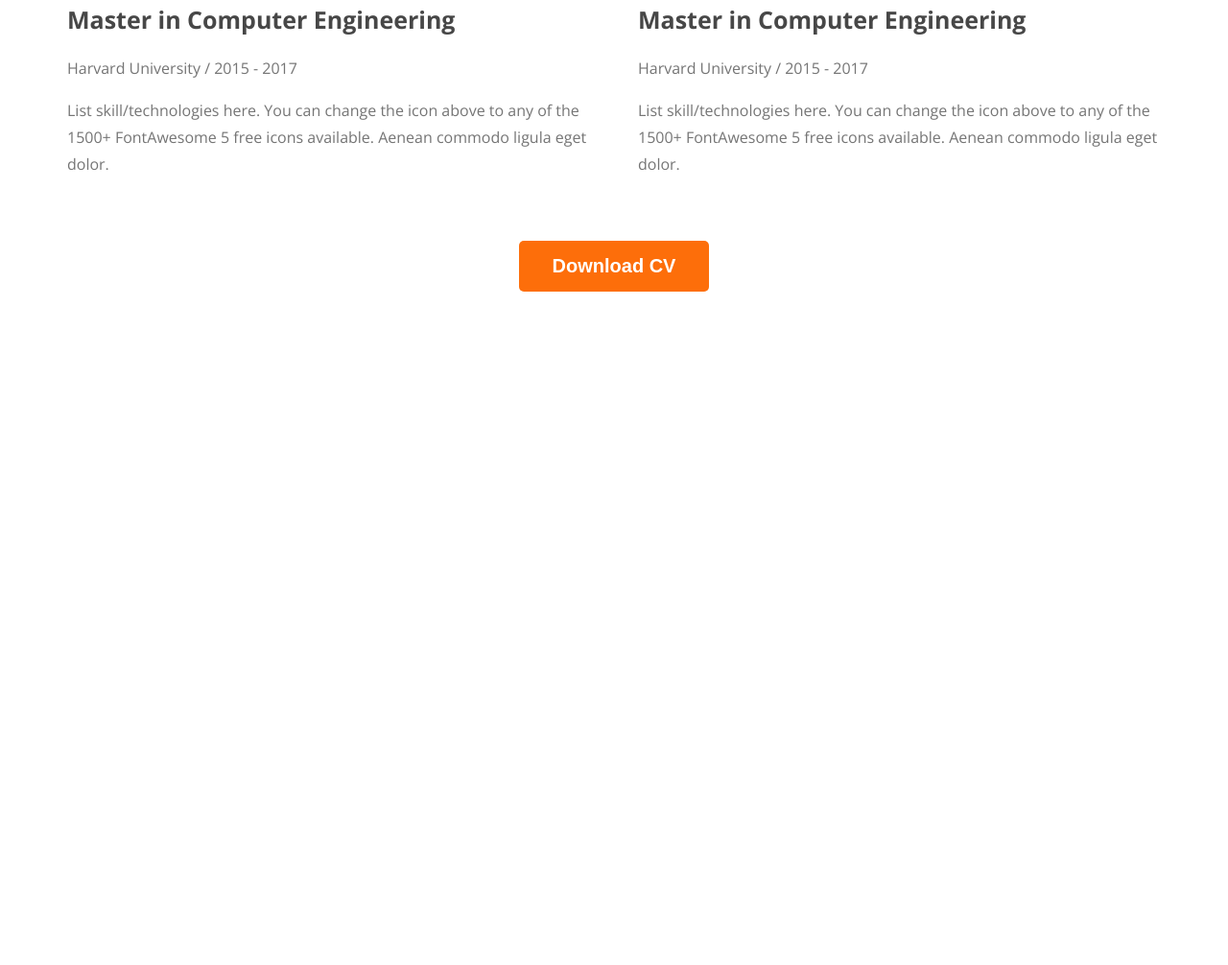
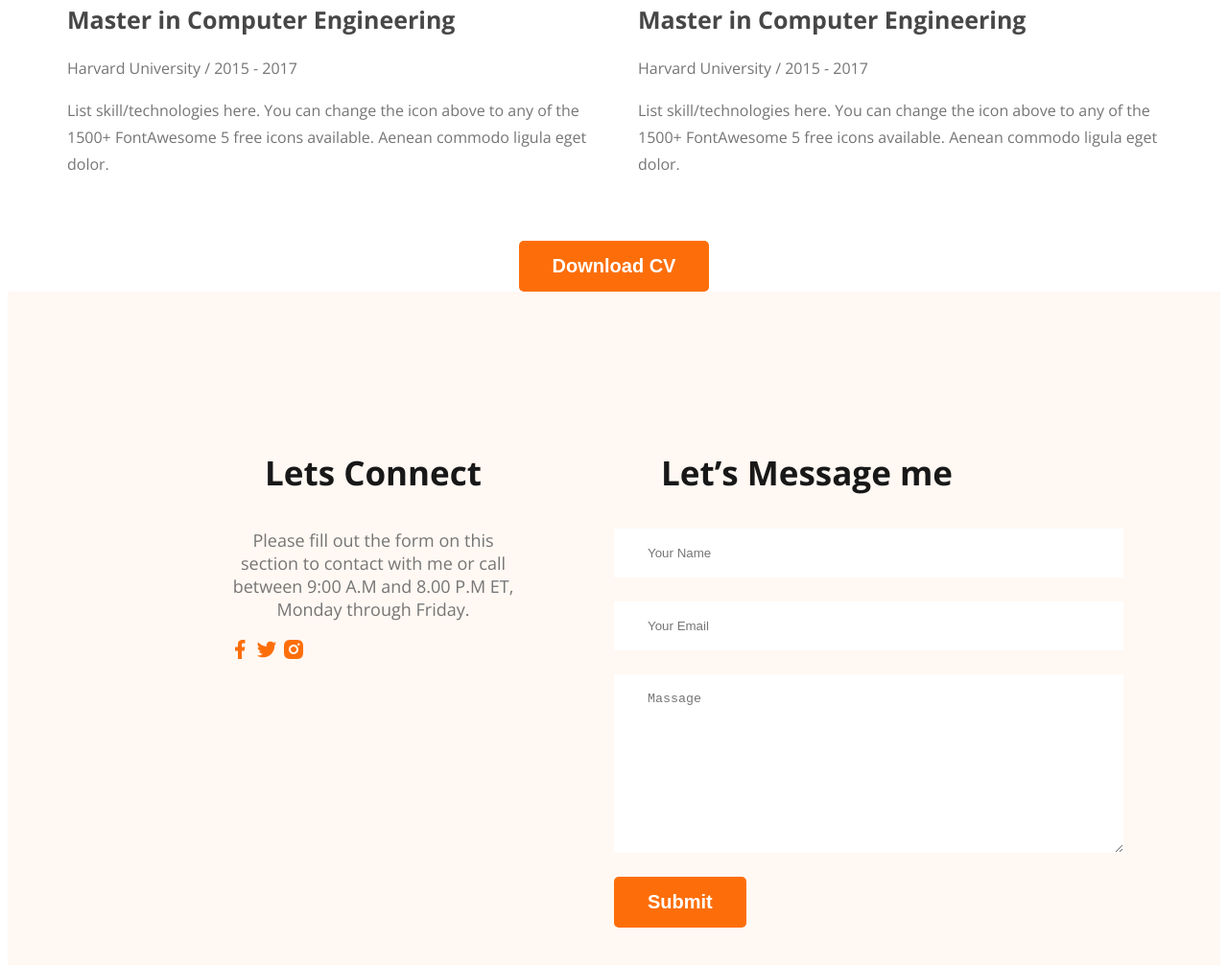
Before and after one commit to fahmidaa707/portfolio, a plain HTML site: page index.html in a window 1280 px wide. Shown: the part 2993-3999 px from the top of the page at 96% size. Before the commit the page ends 3305 px from the top, so only its background shows below. Drawn offline with nearby package versions, Linux system fonts and the light colour scheme.

Commit message:
compleate

```diff
--- a/index.html
+++ b/index.html
@@ -145,7 +145,26 @@
       </div>
     </section>
   </main>
-  <footer></footer>
+  <footer>
+    <div class="footer-column">
+      <h3 class="section-title">Lets Connect</h3>
+      <p class="section-descroption">Please fill out the form on this section to contact with me or call between 9:00 A.M and 8.00 P.M ET, Monday through Friday.</p>
+      <div class="social-links">
+        <a href=""><img src="images/icons/facebook.png" alt=""></a>
+        <a href=""><img src="images/icons/twitter.png" alt=""></a>
+        <a href=""><img src="images/icons/insta.png" alt=""></a>
+      </div>
+    </div>
+    <div class="footer-column">
+      <h3 class="section-title">Let’s Message me</h3>
+      <form class="contuct" action="">
+        <input type="text" placeholder="Your Name">
+        <input type="email" name="" id="" placeholder="Your Email">
+        <textarea name="" id="" cols="30" rows="10" placeholder="Massage"></textarea>
+        <button class="btn-primary">Submit</button>
+      </form>
+    </div>
+  </footer>
 </body>
 
 </html>
--- a/styles/style.css
+++ b/styles/style.css
@@ -200,3 +200,20 @@ main section {
     text-align: center;
     margin-top: 50px;
 }
+/* footer section */
+footer{
+    display: flex;
+    gap: 100px;
+    background: #FFF8F3;
+    padding: 130px 230px;
+}
+.footer-column{
+    width: 50%;
+}
+.contuct input, textarea{
+    display: block;
+    margin-bottom: 25px;
+    padding: 18px 35px;
+    width: 461px;
+border: 0;
+}
```
